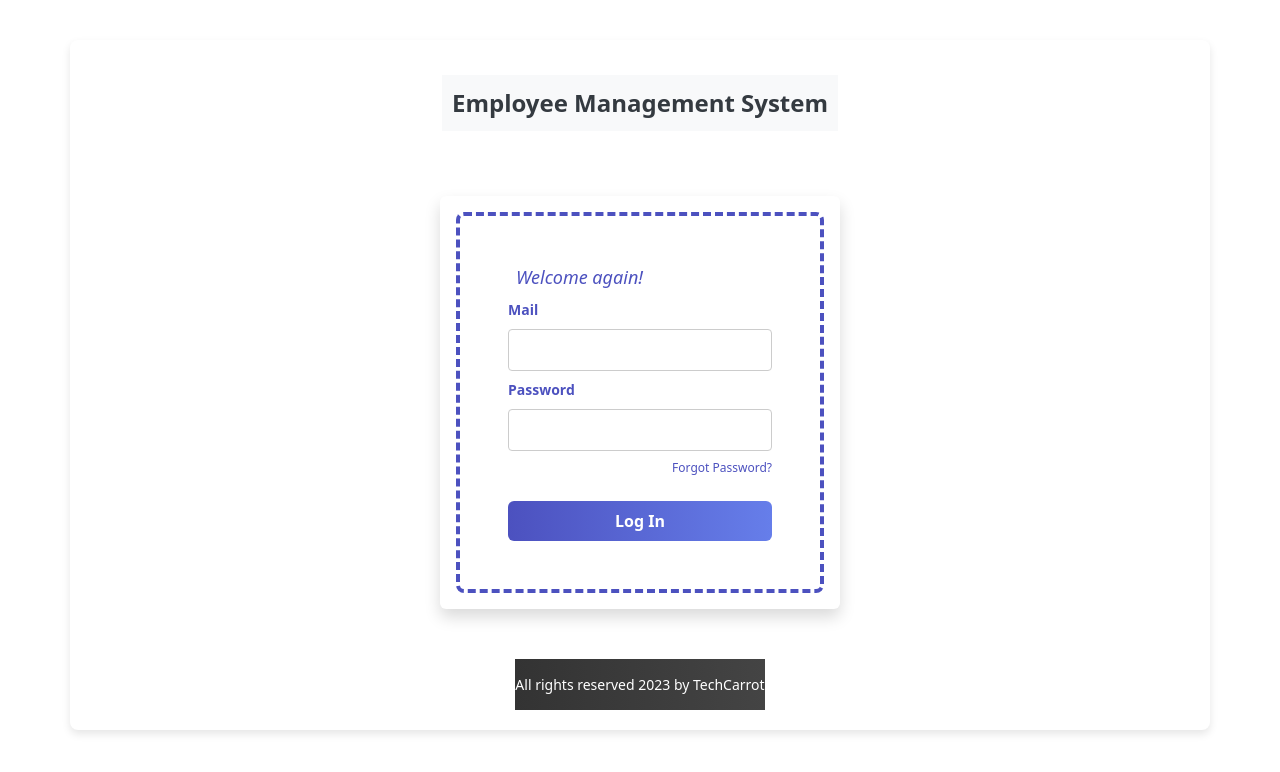
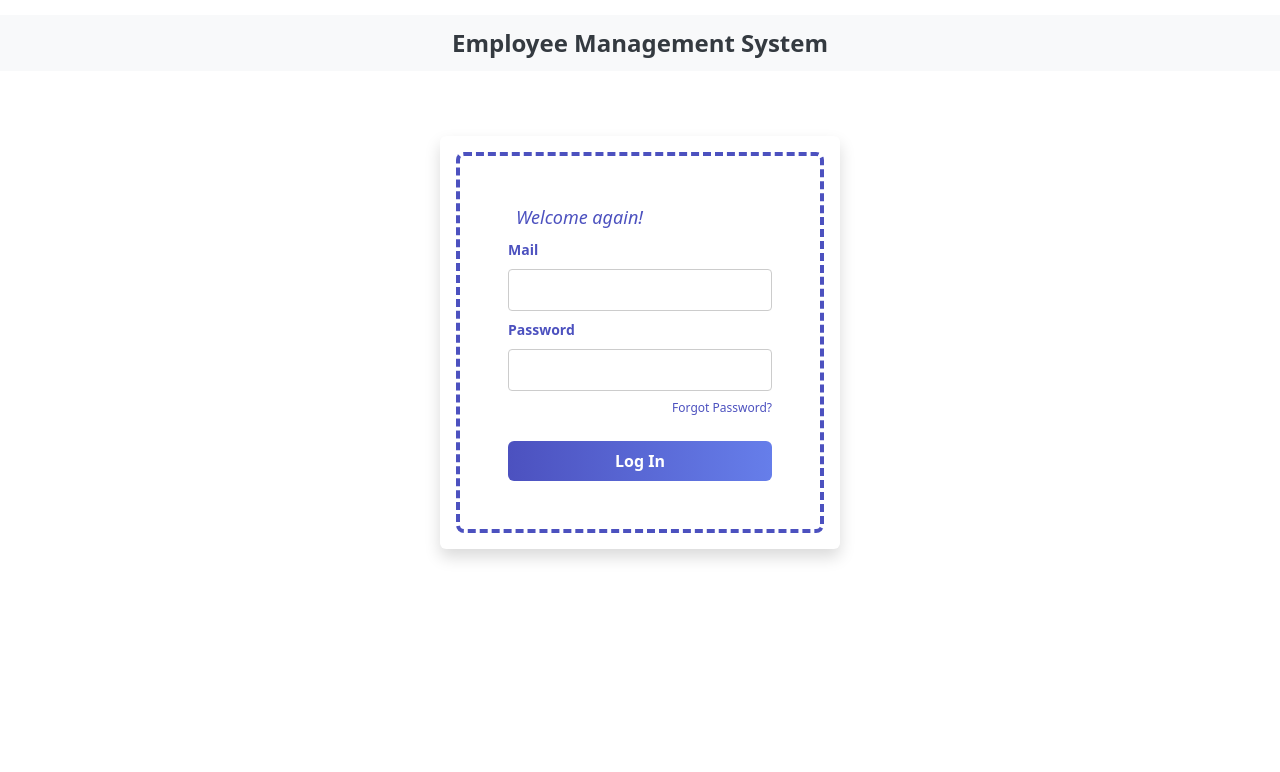
Before and after one commit to snehil1909/LAMS-Frontend, a React (Vite) app: page / in a window 1280 px wide. Shown: the top 772 px of the page. Built offline with nearby package versions, Linux system fonts and the light colour scheme.

Commit message:
before change attempt

```diff
--- a/src/App.css
+++ b/src/App.css
@@ -27,8 +27,7 @@ body {
 }
 
 .container {
-  width: 100%;
-  max-width: 1200px; /* Limit the maximum width */
+  width: 100vh;
   padding: 30px;
   background: #ffffff;
   border-radius: 12px;
@@ -82,7 +81,7 @@ h2 {
 }
 
 .table th {
-  background: linear-gradient(to right, #007bff, #0056b3);
+  background: linear-gradient(to right, #cecfcf, #999da2);
   color: white;
   text-transform: uppercase;
   letter-spacing: 1px;
@@ -120,7 +119,7 @@ footer {
 header {
   width: 100%; /* Ensure header spans the full width */
  /* background: linear-gradient(to right, #007bff, #0056b3);*/
-  color: white;
+  color: rgb(255, 255, 255);
   padding: 15px 0;
   text-align: center;
   font-size: 20px;
--- a/src/App.jsx
+++ b/src/App.jsx
@@ -14,7 +14,7 @@ import LeaveRequestsComponent from './components/LeaveRequestsComponent'; // Imp
 
 function App() {
   return (
-    <div className="container d-flex flex-column align-items-center justify-content-center">
+    <div className="app-container">
       <BrowserRouter>
         <HeaderComponent />
         <Routes>
@@ -27,7 +27,6 @@ function App() {
           <Route path="/submit-leave/:userId" element={<SubmitLeaveRequestComponent />} /> {/* New route */}
           <Route path="/leave-requests/:userId" element={<LeaveRequestsComponent />} /> {/* New route */}
         </Routes>
-        <FooterComponent />
       </BrowserRouter>
     </div>
   );
--- a/src/components/listemployeecomponent.css
+++ b/src/components/listemployeecomponent.css
@@ -3,15 +3,6 @@ body {
   background-color: #f4f4f9;
   margin: 0;
   padding: 0;
-}
-
-.container {
-  background: #ffffff;
-  padding: 20px;
-  border-radius: 8px;
-  box-shadow: 0 4px 8px rgba(0, 0, 0, 0.1);
-  max-width: 800px;
-  margin: 40px auto;
 }
 
 h2 {
--- a/src/components/listemployeecomponent.jsx
+++ b/src/components/listemployeecomponent.jsx
@@ -130,9 +130,8 @@ const ListEmployeeComponent = () => {
   };
 
   return (
-    <div className="page-container">
-      <div className="content-wrap">
-        <div className="container">
+    <div className='list-employee-component'>
+        <div className='content-wrap'>
           <h2 className="text-center">List of Employees</h2>
           {/* Filters and Search */}
           <div className="filters-bar" style={{ display: "flex", gap: "1rem", marginBottom: "1rem" }}>
@@ -210,7 +209,6 @@ const ListEmployeeComponent = () => {
           </table>
         </div>
       </div>
-    </div>
   );
 };
 
```
